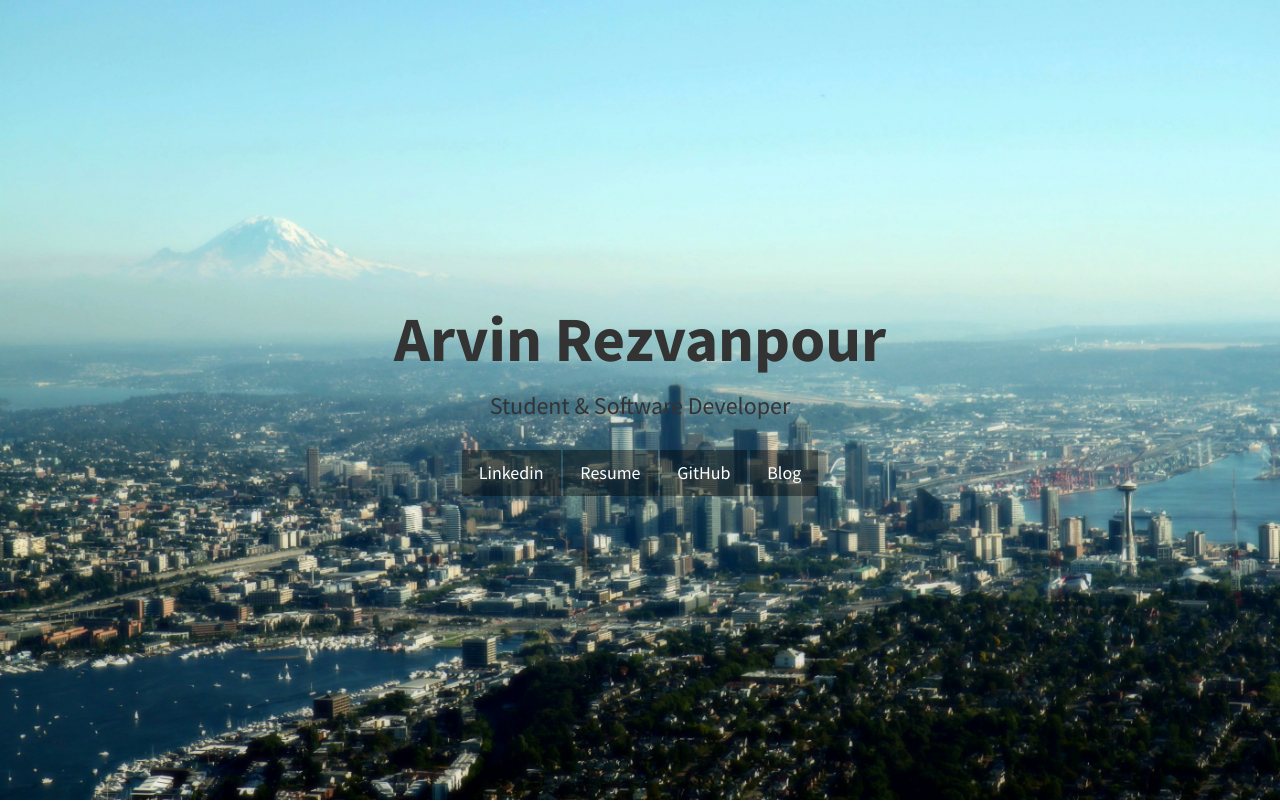
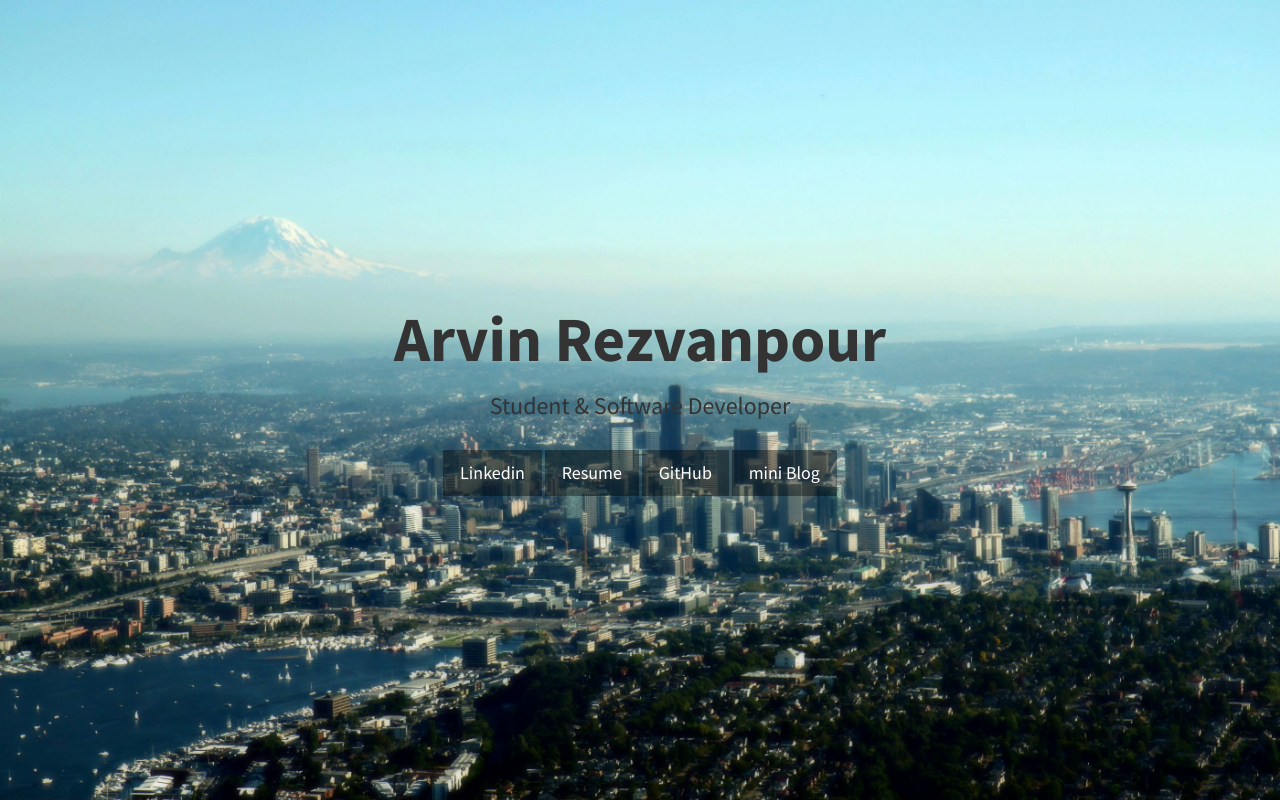
Before and after one commit to arvinx/arvinx.github.io, a plain HTML site: page index.html in a window 1280 px wide. Shown: the top 802 px of the page. Drawn offline with Linux system fonts and the light colour scheme.

Commit message:
mini blog

```diff
--- a/index.html
+++ b/index.html
@@ -36,7 +36,7 @@
             <a href="http://linkedin.com/in/arvinrezvanpour" class="btn btn-dark btn-lg">Linkedin</a>
             <a href="resume.pdf" class="btn btn-dark btn-lg">Resume</a>
             <a href="https://github.com/arvinx" class="btn btn-dark btn-lg">GitHub</a>
-            <a href="blog.html" class='btn btn-dark btn-lg'>Blog</a>
+            <a href="blog.html" class='btn btn-dark btn-lg'>mini Blog</a>
         </div>
     </header>
 
```
